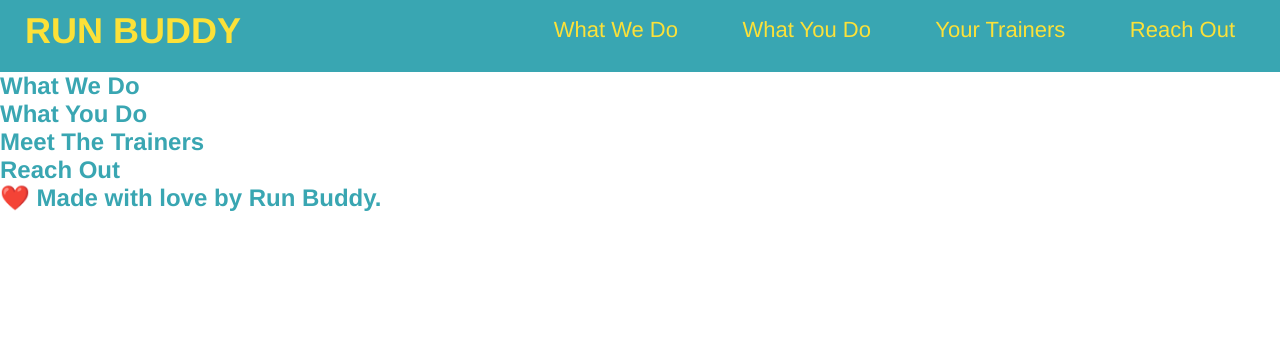
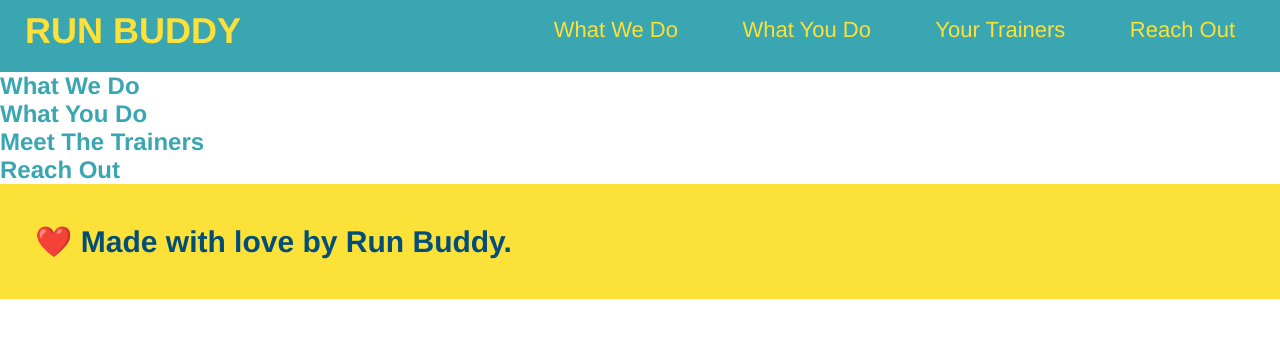
Before and after one commit to caflores31/run-buddy, a plain HTML site: page index.html in a window 1280 px wide. Drawn offline with Linux system fonts and the light colour scheme.

Commit message:
updated style

```diff
--- a/assets/css/style.css
+++ b/assets/css/style.css
@@ -1,6 +1,7 @@
 * {
     margin: 0;
     padding: 0;
+    box-sizing: border-box;
   }
 body {
     /* more on this crazy alphanumerical value in a minute! */
@@ -64,3 +65,22 @@ header {
     margin: 0;
     display: inline;
   }
+  footer {
+    background: #fce138;
+    width: 100%;
+    padding: 40px 35px;
+  }
+  footer h2 {
+    display: inline;
+    color: #024e76;
+    font-size: 30px;
+    margin: 0;
+  }
+  footer div {
+    float: right;
+    line-height: 1.5;
+    text-align: right;
+  }
+  footer a {
+    color: #024e76;
+  }
```
